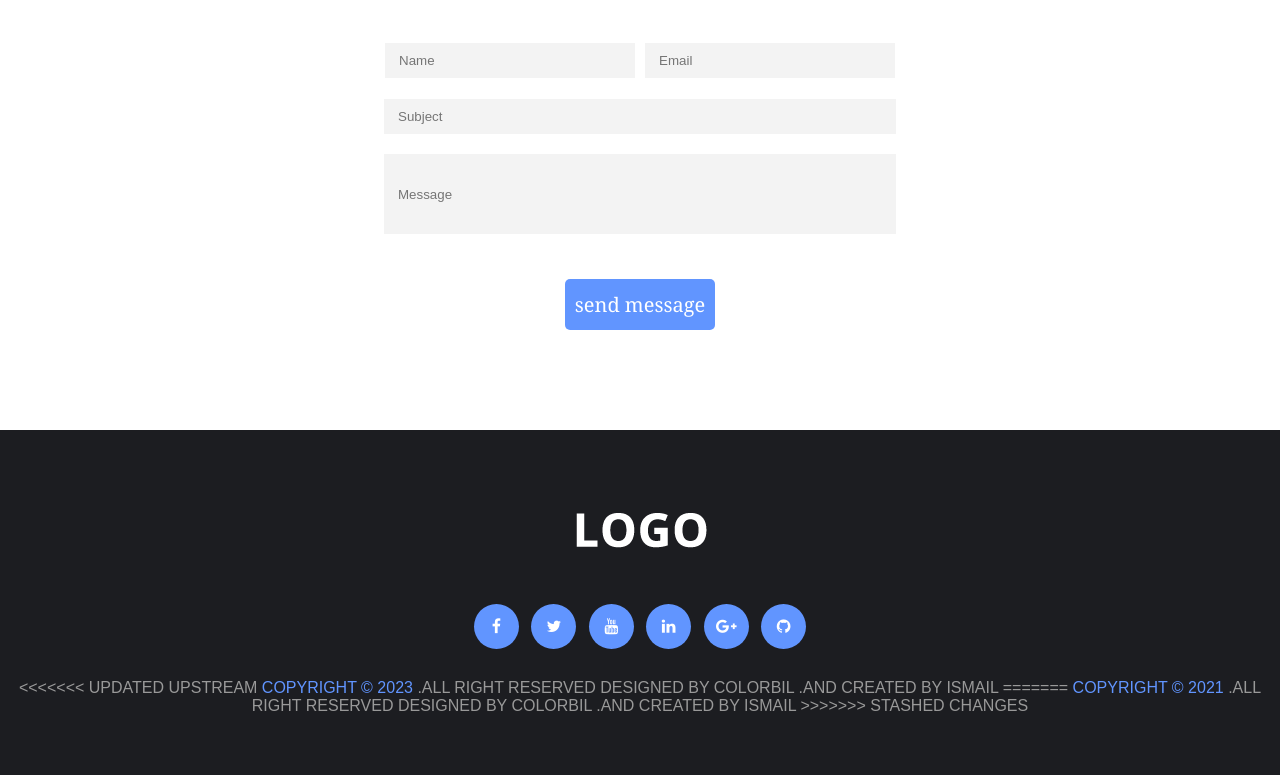
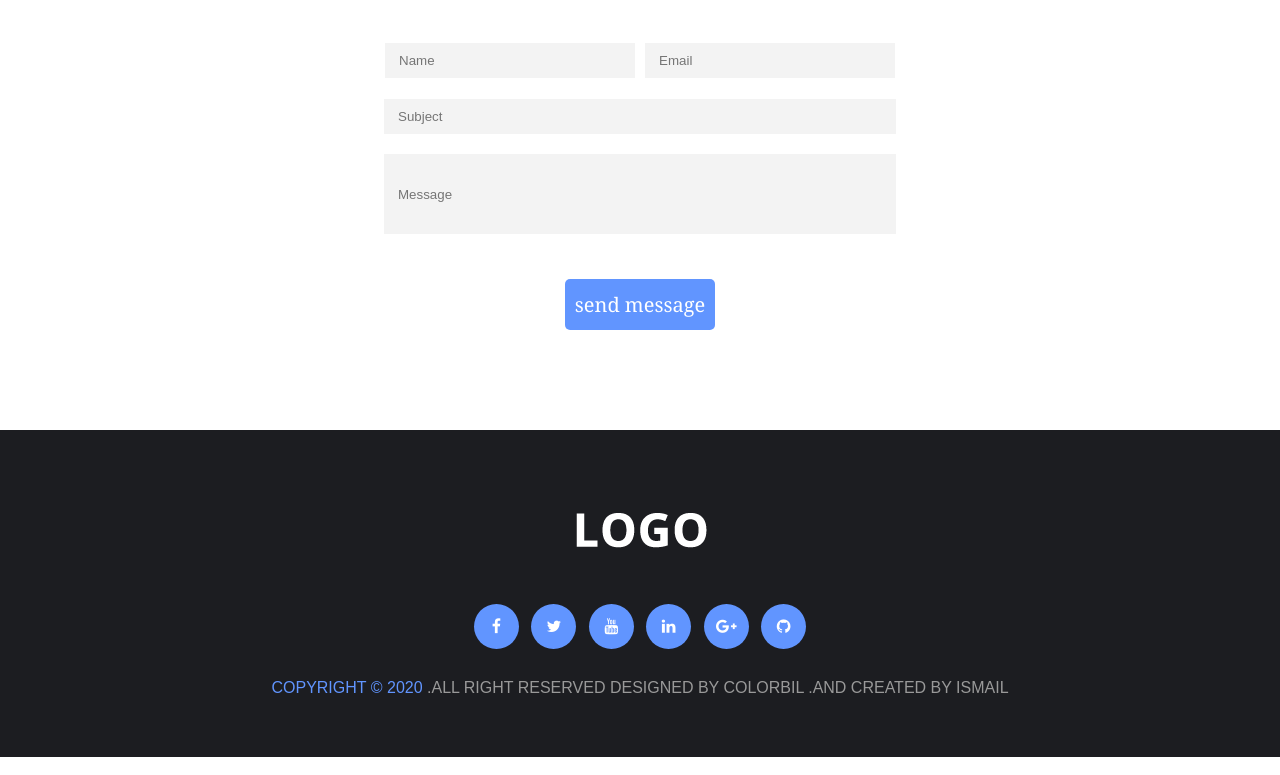
Before and after one commit to liamsi-22/logo_creatures, a plain HTML site: page index.html in a window 1280 px wide. Shown: the part 7262-8037 px from the top of the page. Drawn offline with Linux system fonts and the light colour scheme; files whose address does not match are found by name.

Commit message:
new date

```diff
--- a/index.html
+++ b/index.html
@@ -564,11 +564,7 @@
         <li class="list"><a class="link hover-opacity" href="#"><i class="icon fa fa-github"></i></a></li>
     </ul>
     <p class="footer-desc">
-<<<<<<< Updated upstream
-        <span class="span">  copyright &copy; 2023</span>  .all right reserved designed by colorbil .and created by ismail
-=======
-        <span class="span">  copyright &copy; 2021</span>  .all right reserved designed by colorbil .and created by ismail
->>>>>>> Stashed changes
+        <span class="span">  copyright &copy; 2020</span>  .all right reserved designed by colorbil .and created by ismail
      </p>
 </div>
 
```
